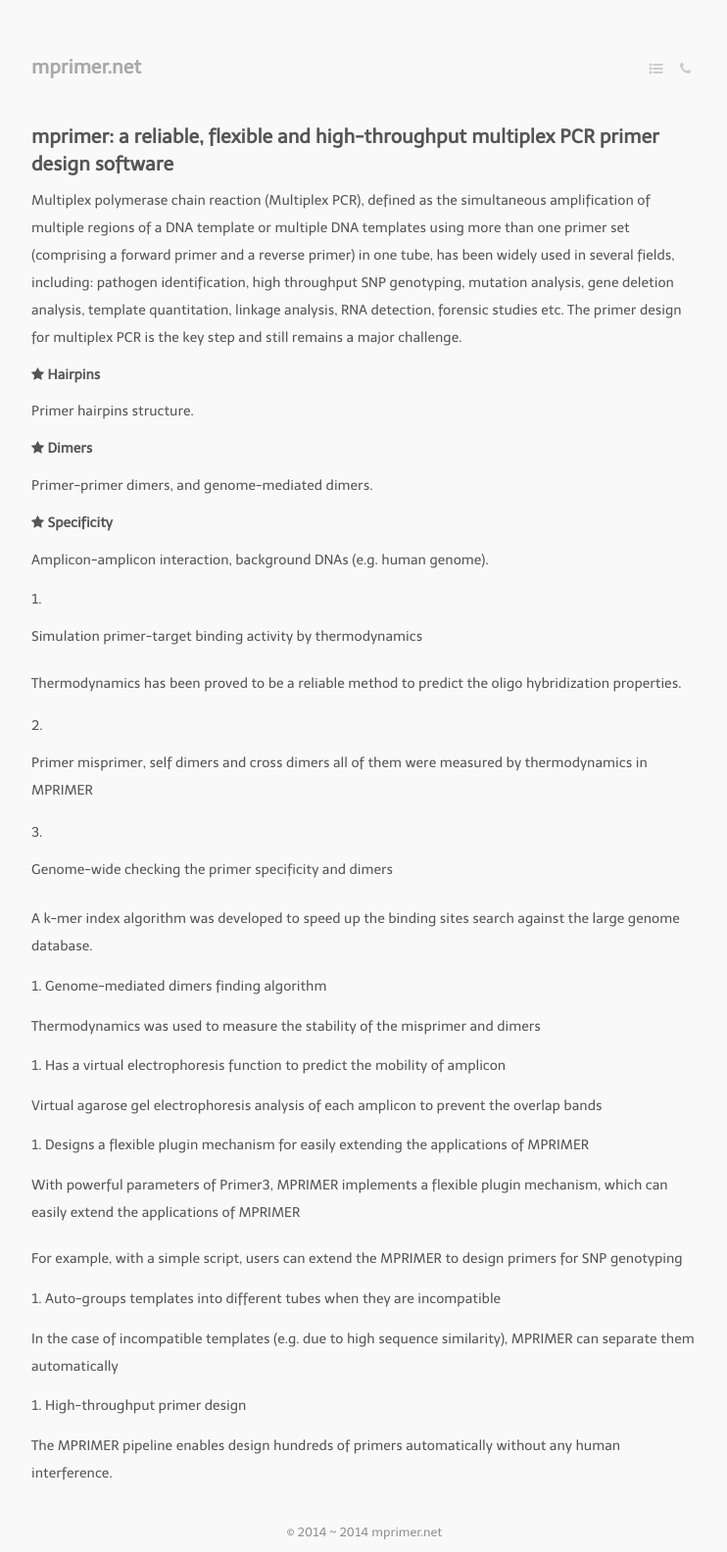
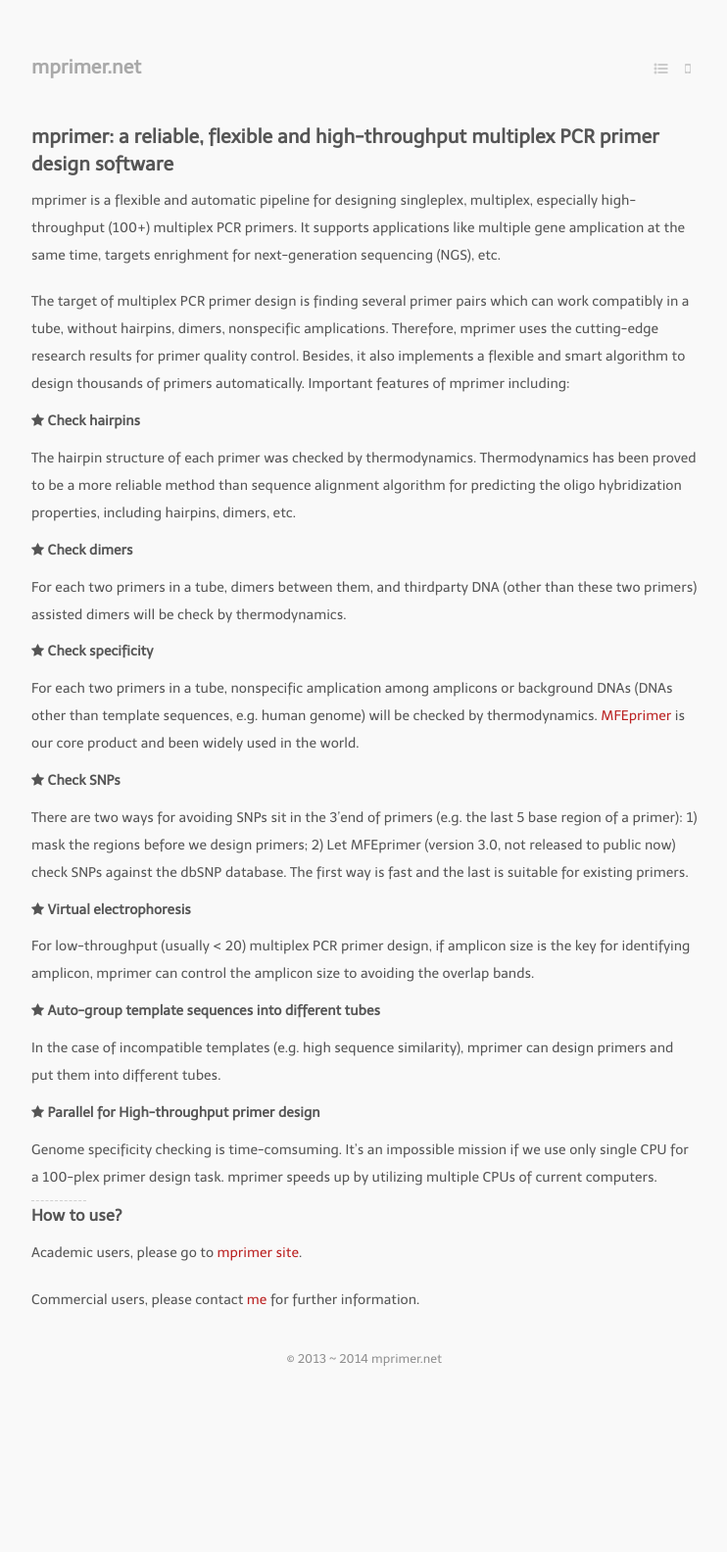
Before and after one commit to kongdeju/mprimer, a Jekyll site: the page built from index.markdown, in a window 1280 px wide. Shown: the whole page at 98% size, without its empty margins (268-1010 px from the left). Built offline with Jekyll 4.4.1, drawn with Linux system fonts in a browser that asks for light colours; some web fonts are replaced; Markdown is read by kramdown in place of the engine named in the settings; after the commit the page ends 1407 px from its top, so only the background shows below that.

Commit message:
update home page

```diff
--- a/_config.yml
+++ b/_config.yml
@@ -12,7 +12,7 @@ navigations:
     class: fa fa-list-ul
     href: /archive.html
   - title: Contact
-    class: fa fa-phone
+    class: fa fa-mobile
     href: /contact.html
   # - title: Blogroll
   #   class: fa fa-link
--- a/_layouts/default.html
+++ b/_layouts/default.html
@@ -8,7 +8,7 @@
     {% else %}
     <title>{{ site.name }}</title>
     {% endif %}
-    <link rel="shortcut icon" href="/favicon.ico">
+    <link rel="shortcut icon" href="/media/favicon.ico">
     <link href="/atom.xml" rel="alternate" title="{{ site.name }}" type="application/atom+xml" />
     <link rel="stylesheet" href="/media/css/style.css">
     <link rel="stylesheet" href="/media/css/github.css">
--- a/index.markdown
+++ b/index.markdown
@@ -3,49 +3,43 @@ title: "mprimer: a reliable, flexible and high-throughput multiplex PCR primer d
 layout: page
 ---
 
-Multiplex polymerase chain reaction (Multiplex PCR), defined as the simultaneous amplification of multiple regions of a DNA template or multiple DNA templates using more than one primer set (comprising a forward primer and a reverse primer) in one tube, has been widely used in several fields, including: pathogen identification, high throughput SNP genotyping, mutation analysis, gene deletion analysis, template quantitation, linkage analysis, RNA detection, forensic studies etc. The primer design for multiplex PCR is the key step and still remains a major challenge.
+mprimer is a flexible and automatic pipeline for designing singleplex, multiplex, especially high-throughput (100+) multiplex PCR primers. It supports applications like multiple gene amplication at the same time, targets enrighment for next-generation sequencing (NGS), etc.
 
-#### <i class="fa fa-star"></i> Hairpins
+The target of multiplex PCR primer design is finding several primer pairs which can work compatibly in a tube, without hairpins, dimers, nonspecific amplications. Therefore, mprimer uses the cutting-edge research results for primer quality control. Besides, it also implements a flexible and smart algorithm to design thousands of primers automatically. Important features of mprimer including:
 
-Primer hairpins structure.
+#### <i class="fa fa-star"></i> Check hairpins
 
-#### <i class="fa fa-star"></i> Dimers
+The hairpin structure of each primer was checked by thermodynamics. Thermodynamics has been proved to be a more reliable method than sequence alignment algorithm for predicting the oligo hybridization properties, including hairpins, dimers, etc.
 
-Primer-primer dimers, and genome-mediated dimers.
+#### <i class="fa fa-star"></i> Check dimers
 
-#### <i class="fa fa-star"></i> Specificity
+For each two primers in a tube, dimers between them, and thirdparty DNA (other than these two primers) assisted dimers will be check by thermodynamics.
 
-Amplicon-amplicon interaction, background DNAs (e.g. human genome).
+#### <i class="fa fa-star"></i> Check specificity
+
+For each two primers in a tube, nonspecific amplication among amplicons or background DNAs (DNAs other than template sequences, e.g. human genome) will be checked by thermodynamics. [MFEprimer](http://biocompute.bmi.ac.cn/CZlab/MFEprimer-2.0/) is our core product and been widely used in the world.
+
+#### <i class="fa fa-star"></i> Check SNPs
+
+There are two ways for avoiding SNPs sit in the 3'end of primers (e.g. the last 5 base region of a primer): 1) mask the regions before we design primers; 2) Let MFEprimer (version 3.0, not released to public now) check SNPs against the dbSNP database. The first way is fast and the last is suitable for existing primers.
+
+#### <i class="fa fa-star"></i> Virtual electrophoresis
+
+For low-throughput (usually < 20) multiplex PCR primer design, if amplicon size is the key for identifying amplicon, mprimer can control the amplicon size to avoiding the overlap bands.
+
+#### <i class="fa fa-star"></i> Auto-group template sequences into different tubes
+
+In the case of incompatible templates (e.g. high sequence similarity), mprimer can design primers and put them into different tubes.
+
+#### <i class="fa fa-star"></i> Parallel for High-throughput primer design
+
+Genome specificity checking is time-comsuming. It's an impossible mission if we use only single CPU for a 100-plex primer design task. mprimer speeds up by utilizing multiple CPUs of current computers.
 
 
-0. Simulation primer-target binding activity by thermodynamics
+---
 
-    Thermodynamics has been proved to be a reliable method to predict the oligo hybridization properties.
+### How to use?
 
-0. Primer misprimer, self dimers and cross dimers all of them were measured by thermodynamics in MPRIMER
+Academic users, please go to [mprimer site](http://biocompute.bmi.ac.cn/CZlab/mprimer/).
 
-0. Genome-wide checking the primer specificity and dimers
-
-  A k-mer index algorithm was developed to speed up the binding sites search against the large genome database.
-
-0. Genome-mediated dimers finding algorithm
-
-  Thermodynamics was used to measure the stability of the misprimer and dimers
-
-0. Has a virtual electrophoresis function to predict the mobility of amplicon
-
-  Virtual agarose gel electrophoresis analysis of each amplicon to prevent the overlap bands
-
-0. Designs a flexible plugin mechanism for easily extending the applications of MPRIMER
-
-  With powerful parameters of Primer3, MPRIMER implements a flexible plugin mechanism, which can easily extend the applications of MPRIMER
-
-  For example, with a simple script, users can extend the MPRIMER to design primers for SNP genotyping
-
-0. Auto-groups templates into different tubes when they are incompatible
-
-  In the case of incompatible templates (e.g. due to high sequence similarity), MPRIMER can separate them automatically
-
-0. High-throughput primer design
-
-  The MPRIMER pipeline enables design hundreds of primers automatically without any human interference.
+Commercial users, please contact [me](http://mprimer.net/contact.html) for further information.
```
Also changed, not shown: _posts/2013-04-16-Publications.markdown (added, +14 -0 lines), _posts/2014-07-21-ok.markdown (deleted, +0 -39 lines), contact.md (+5 -3 lines), 5 other files.
